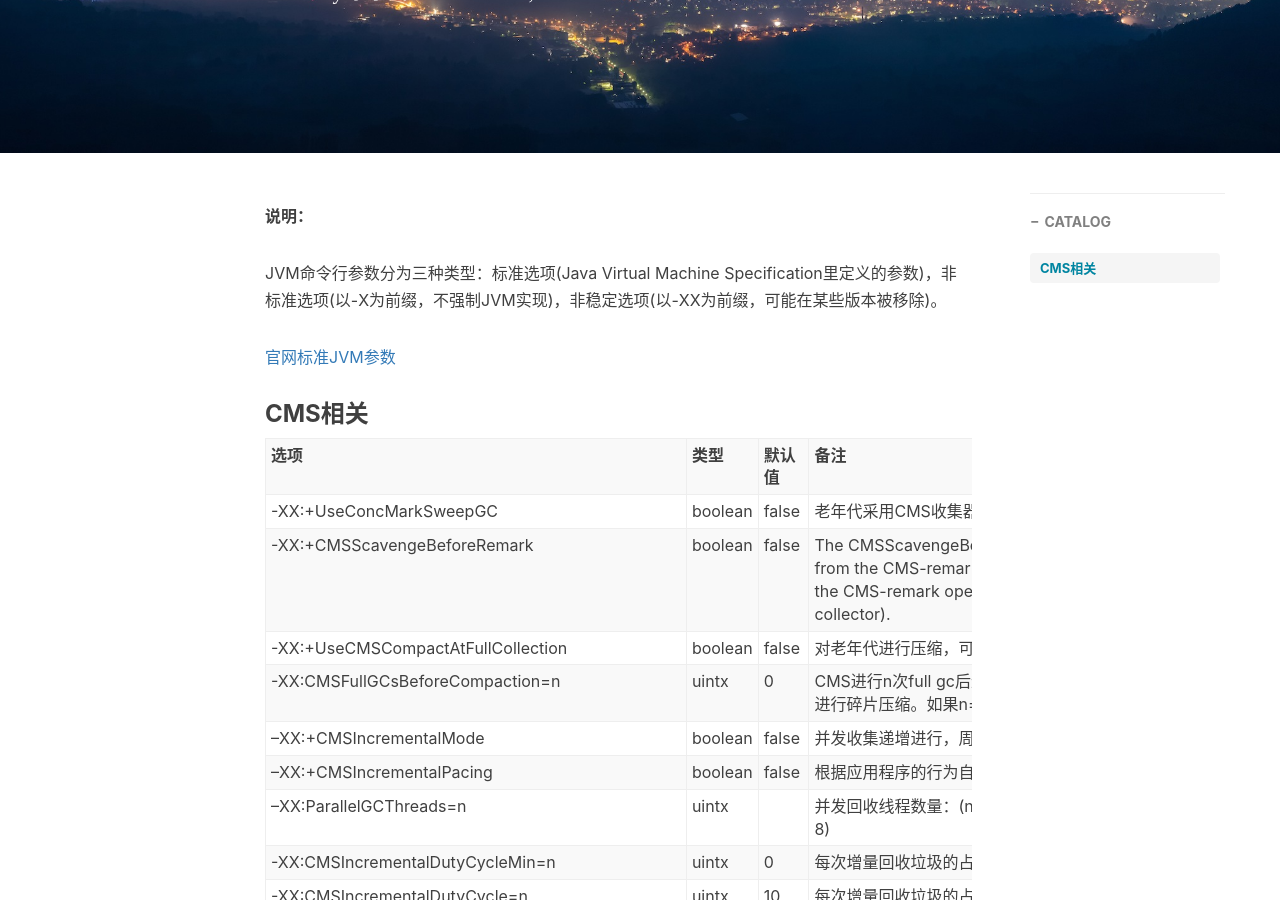
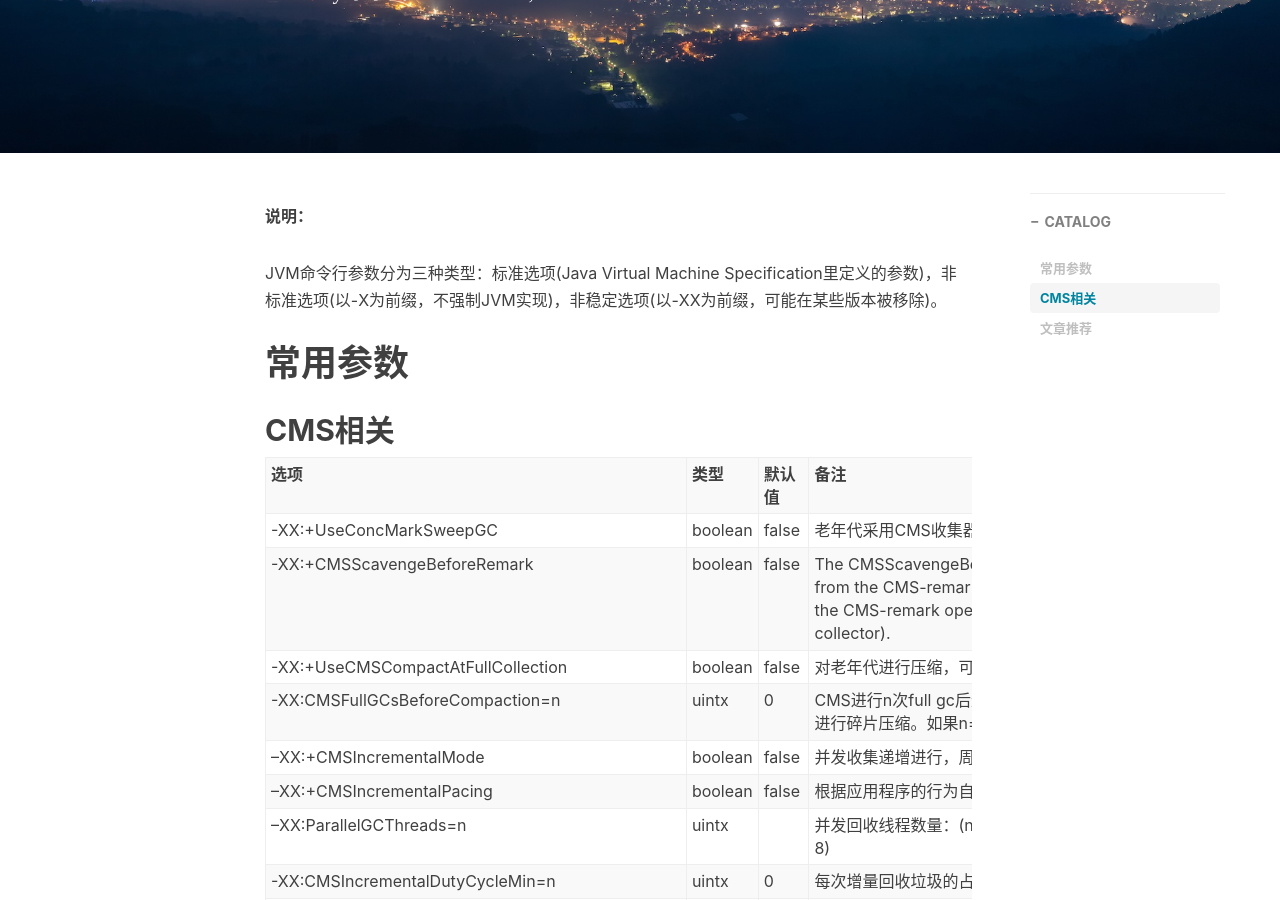
Before and after one commit to lichengwu/lichengwu.github.com, a Jekyll site: the page built from _posts/jvm/2013-10-14-jvm-command-line-options.md, in a window 1280 px wide and 900 px high, scrolled down 304 px. Built offline with Jekyll 4.4.1, drawn with Linux system fonts in a browser that asks for light colours; nearby versions of some CDN libraries; comment, search, counter and statistics services are not loaded; some of the changed text lies outside the part shown.

Commit message:
增加官网JVM参数配置

```diff
--- a/_posts/jvm/2013-10-14-jvm-command-line-options.md
+++ b/_posts/jvm/2013-10-14-jvm-command-line-options.md
@@ -13,10 +13,8 @@
 
 JVM命令行参数分为三种类型：标准选项(Java Virtual Machine Specification里定义的参数)，非标准选项(以-X为前缀，不强制JVM实现)，非稳定选项(以-XX为前缀，可能在某些版本被移除)。
 
-
-[官网标准JVM参数](http://www.oracle.com/technetwork/java/javase/tech/vmoptions-jsp-140102.html)
-
-### CMS相关
+# 常用参数
+## CMS相关
 <table class="table table-bordered table-striped table-condensed">
     <tr>
         <th>选项</th>
@@ -139,3 +137,9 @@
     </tr>
 
 </table>
+
+# 文章推荐
+
+1. [官网标准JVM参数](http://www.oracle.com/technetwork/java/javase/tech/vmoptions-jsp-140102.html)
+
+2. [JVM实用参数系列](http://ifeve.com/useful-jvm-flags/)
```
